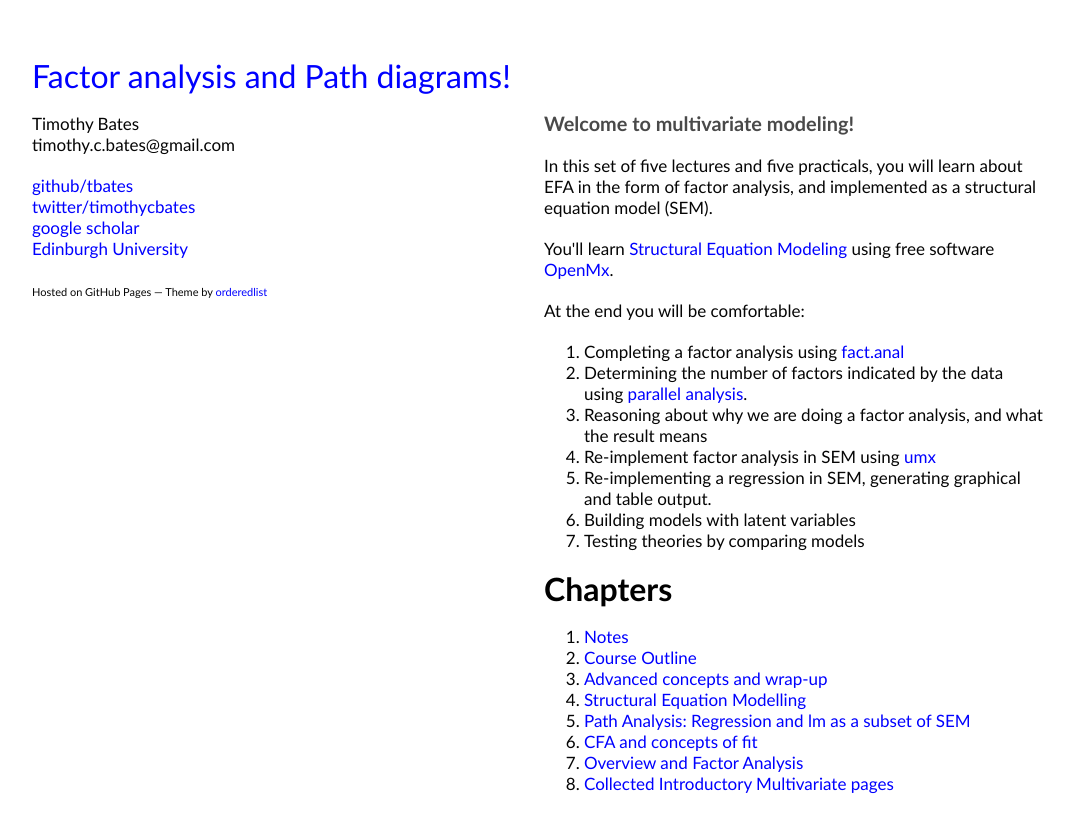
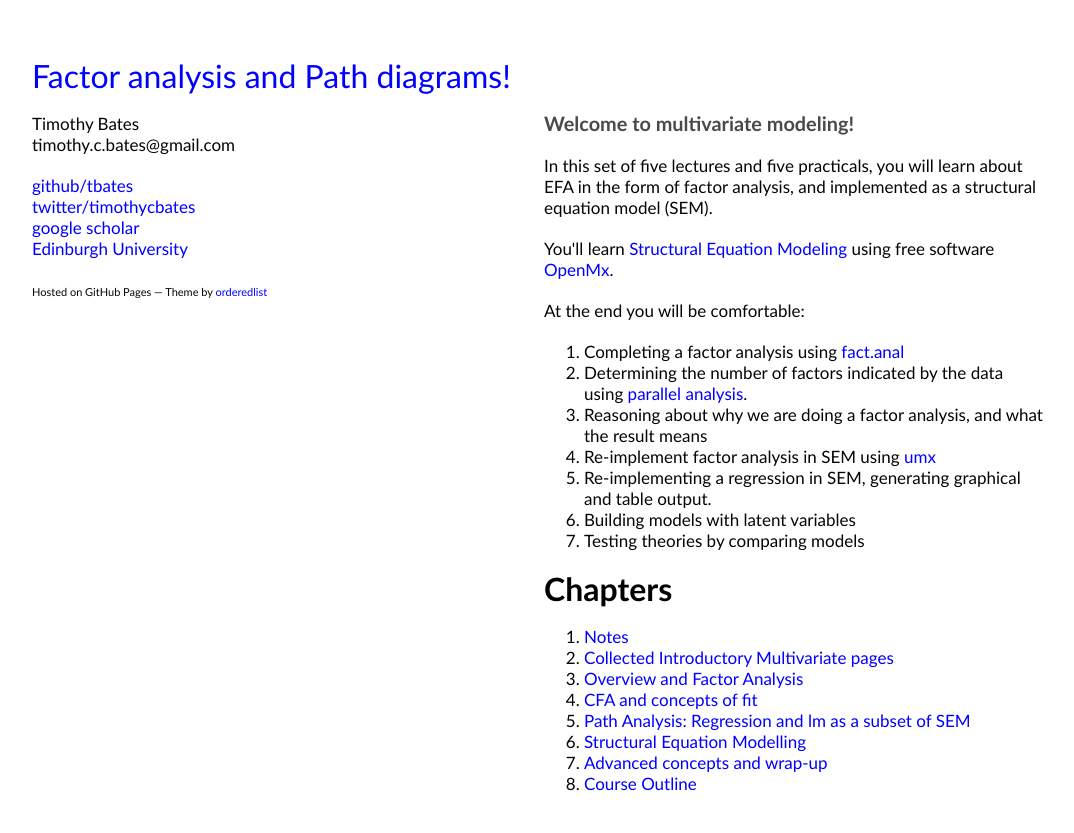
Before and after one commit to tbates/Multivariate-Stats-Course, a Jekyll site: the page built from index.html, in a window 1280 px wide. Shown: the top 833 px of the page, without its empty margins (26-1100 px from the left). Built offline with Jekyll 4.4.1, drawn with Linux system fonts in a browser that asks for light colours.

Commit message:
no message

```diff
--- a/_posts/2020-05-05-Outline.markdown
+++ b/_posts/2020-05-05-Outline.markdown
@@ -6,7 +6,7 @@ categories: intro
 ---
 
 <a name="top"></a>
-### Course Outline
+
 
 Overview of the next 5 weeks of [MV stats](http://www.drps.ed.ac.uk/15-16/dpt/cxpsyl11054.htm)
 
--- a/index.html
+++ b/index.html
@@ -26,7 +26,7 @@ using free software <a href="https://cran.r-project.org/web/packages/OpenMx">Ope
 <div id="home">
   <h1>Chapters</h1>
   <ol class="posts">
-    {% for post in site.posts %}
+    {% for post in site.posts reversed %}
       <li><a href="{{ site.baseurl }}{{ post.url }}">{{ post.title }}</a></li>
     {% endfor %}
   </ol>
```
Also changed, not shown: _posts/2010-01-01-notes.markdown (renamed from _posts/2030-01-01-notes.markdown).
